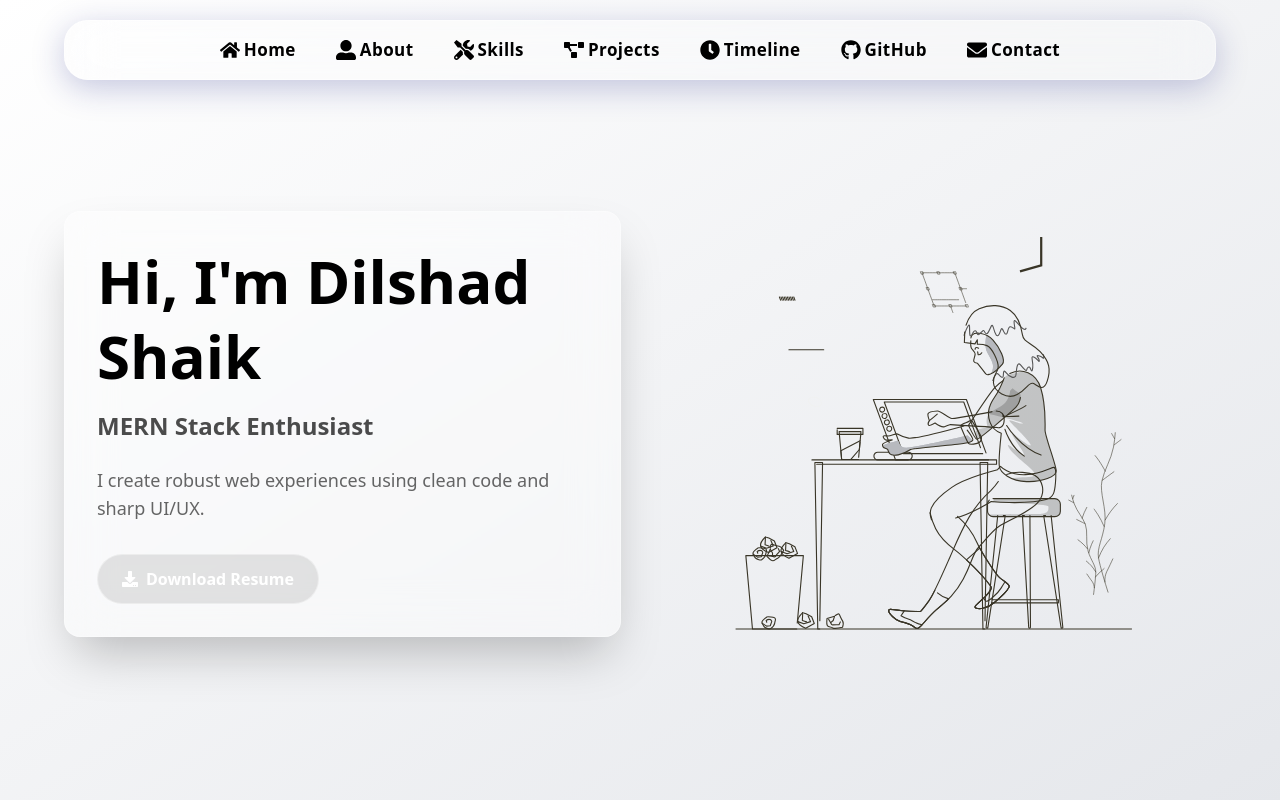
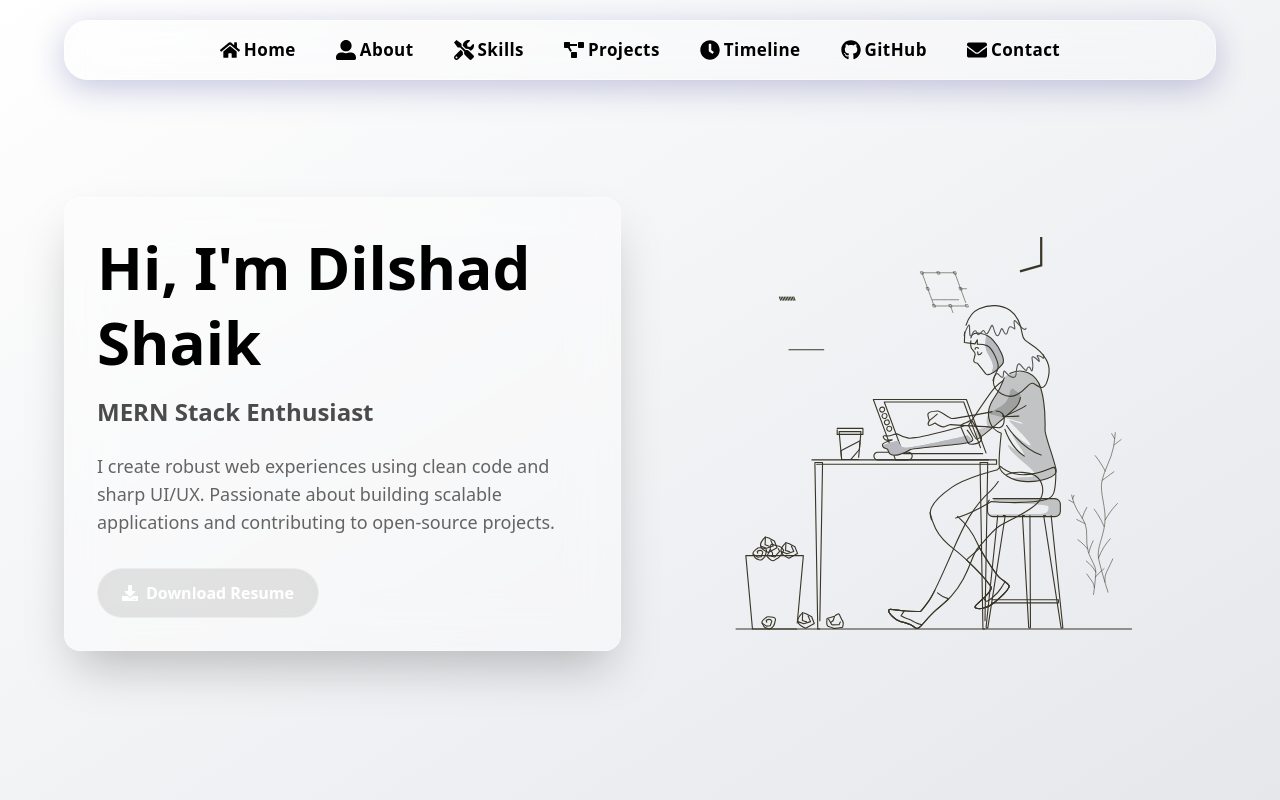
Before and after one commit to Dilshad-shaik-14/Myportfolio, a React (Vite) app: page / in a window 1280 px wide. Shown: the top 800 px of the page. Built offline with nearby package versions, Linux system fonts and the light colour scheme; no server answers.

Commit message:
feat: Add description of passion for scalable applications and open-source contributions in Hero component

```diff
--- a/src/pages/Hero.jsx
+++ b/src/pages/Hero.jsx
@@ -44,6 +44,7 @@ export default function Hero() {
 
         <p className="mt-6 text-black/60 dark:text-white/60 text-base sm:text-lg">
           I create robust web experiences using clean code and sharp UI/UX.
+          Passionate about building scalable applications and contributing to open-source projects.
         </p>
 
         <div className="mt-8">
```
